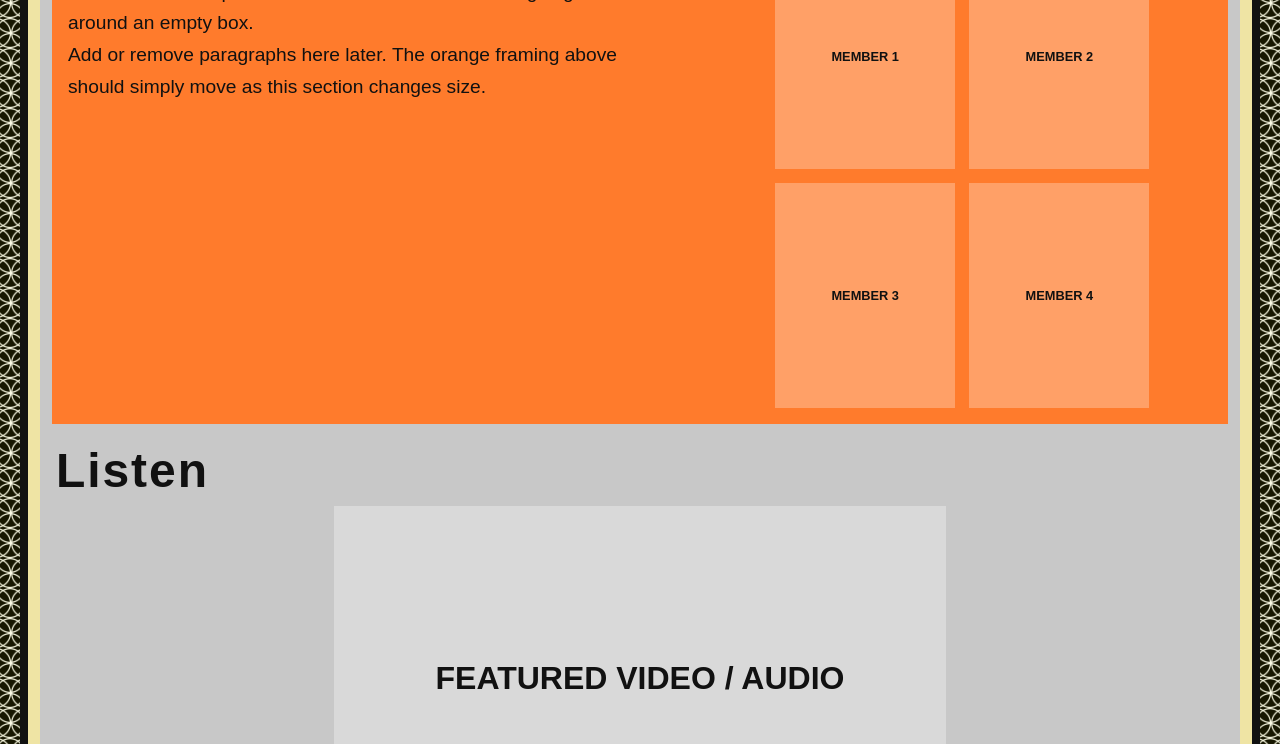
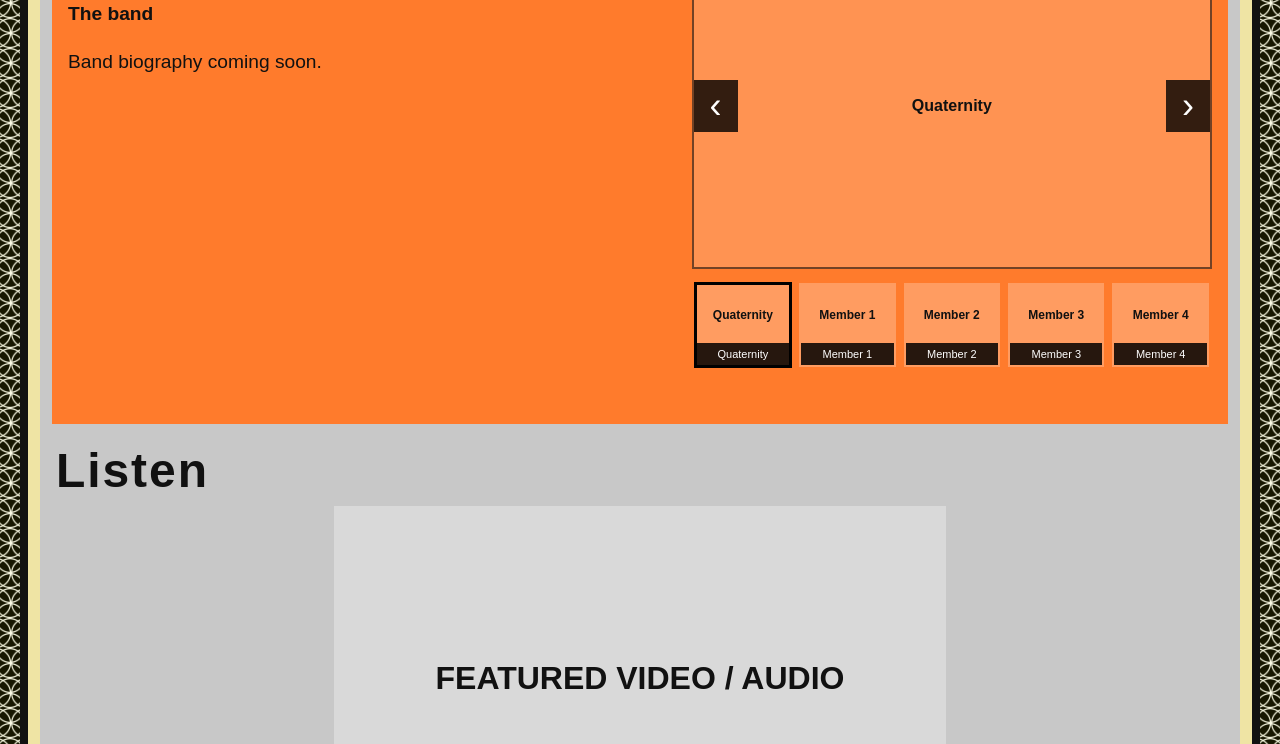
Before and after one commit to mrayover/Quaternityband.com, a website built with Vite: page index.html in a window 1280 px wide. Shown: the part 1512-2256 px from the top of the page. Built offline with nearby package versions, Linux system fonts and the light colour scheme.

Commit message:
Writer and About Update

```diff
--- a/index.html
+++ b/index.html
@@ -503,45 +503,21 @@
             >
               <h2 class="prototype-label section-heading">About</h2>
 
-              <div class="section-inner about-layout">
-
-                <div class="about-copy">
-
-
-
-                  <p>
-                    Placeholder band description. This block exists
-                    so we can test how the frame responds to actual
-                    text rather than designing around an empty box.
-                  </p>
-
-                  <p>
-                    Add or remove paragraphs here later. The orange
-                    framing above should simply move as this section
-                    changes size.
-                  </p>
+              <div class="section-inner about-layout" data-about>
+                <div class="about-copy" aria-live="polite" aria-atomic="true">
+                  <h3 data-about-name>Quaternity</h3>
+                  <p class="about-role" data-about-role>The band</p>
+                  <div data-about-bio><p>Band biography coming soon.</p></div>
                 </div>
 
-                <div class="member-grid">
-
-                  <div class="member-placeholder">
-                    MEMBER 1
+                <div class="about-gallery" aria-label="Band and member photos">
+                  <div class="about-photo-frame">
+                    <div class="about-photo" data-about-photo></div>
+                    <button class="about-arrow about-previous" type="button" aria-label="Previous biography">&#8249;</button>
+                    <button class="about-arrow about-next" type="button" aria-label="Next biography">&#8250;</button>
                   </div>
-
-                  <div class="member-placeholder">
-                    MEMBER 2
-                  </div>
-
-                  <div class="member-placeholder">
-                    MEMBER 3
-                  </div>
-
-                  <div class="member-placeholder">
-                    MEMBER 4
-                  </div>
-
+                  <div class="about-tray" data-about-tray aria-label="Choose a biography"></div>
                 </div>
-
               </div>
             </section>
 
--- a/scripts/writer/style.css
+++ b/scripts/writer/style.css
@@ -24,7 +24,7 @@ p { line-height: 1.5; }
 .status-bar { max-width: 1240px; margin: auto; min-height: 55px; padding: 16px 24px; display: flex; gap: 16px; justify-content: space-between; font-size: 14px; }
 #status[data-error="true"] { color: #a41414; font-weight: 650; }
 #unsaved { color: #713100; font-weight: 650; }
-.tabs { max-width: 1192px; margin: 0 auto; display: flex; gap: 6px; border-bottom: 1px solid #bbb; padding: 0 0 12px; }
+.tabs { max-width: 1192px; margin: 0 auto; display: flex; flex-wrap: wrap; gap: 6px; border-bottom: 1px solid #bbb; padding: 0 0 12px; }
 .tabs button { min-width: 110px; }
 .tabs button[aria-current="page"] { background: #191919; border-color: #191919; color: white; }
 main { max-width: 1240px; margin: auto; padding: 24px; }
--- /dev/null
+++ b/src/about.css
@@ -0,0 +1,92 @@
+/* About contents only: retain the existing section, heading strip and rays. */
+#about .about-layout {
+  grid-template-columns: minmax(0, 1.1fr) minmax(0, 1fr);
+  gap: clamp(20px, 4vw, 64px);
+  align-items: start;
+}
+#about .about-copy, #about .about-gallery { min-width: 0; }
+#about .about-copy { overflow-wrap: anywhere; }
+#about .about-copy h3 { margin: 0 0 8px; font-size: clamp(1.4rem, 2.4vw, 2rem); }
+#about .about-role { margin: 0 0 16px; font-weight: 700; }
+#about [data-about-bio] p { margin: 0 0 1em; white-space: pre-wrap; }
+#about .about-photo-frame {
+  position: relative;
+  aspect-ratio: 16 / 10;
+  max-height: clamp(180px, calc(var(--section-content-height, 500px) - 112px), 540px);
+  background: rgb(255 255 255 / 18%);
+  border: 2px solid rgb(0 0 0 / 55%);
+}
+#about .about-photo { position: absolute; inset: 0; }
+#about .about-photo img { display: block; width: 100%; height: 100%; object-fit: contain; }
+#about .about-photo-placeholder {
+  display: grid;
+  place-items: center;
+  width: 100%;
+  height: 100%;
+  padding: 12px;
+  text-align: center;
+  font-weight: 800;
+  overflow-wrap: anywhere;
+}
+#about .about-arrow {
+  position: absolute;
+  top: 50%;
+  transform: translateY(-50%);
+  width: 44px;
+  height: 52px;
+  border: 0;
+  background: rgb(0 0 0 / 80%);
+  color: white;
+  font: inherit;
+  font-size: 36px;
+  line-height: 1;
+  cursor: pointer;
+}
+#about .about-previous { left: 0; }
+#about .about-next { right: 0; }
+#about .about-tray {
+  position: relative;
+  display: flex;
+  gap: 8px;
+  overflow-x: auto;
+  overscroll-behavior-x: contain;
+  padding: 6px 3px 8px;
+  margin-top: 8px;
+}
+#about .about-thumbnail {
+  position: relative;
+  flex: 0 0 calc((100% - 32px) / 5);
+  min-width: 64px;
+  height: 84px;
+  padding: 0;
+  overflow: hidden;
+  border: 2px solid transparent;
+  background: rgb(255 255 255 / 25%);
+  color: inherit;
+  font: inherit;
+  cursor: pointer;
+}
+#about .about-thumbnail img { display: block; width: 100%; height: 100%; object-fit: cover; }
+#about .about-thumbnail .about-photo-placeholder { padding: 4px 4px 24px; font-size: 12px; }
+#about .about-thumbnail-label {
+  position: absolute;
+  bottom: 0;
+  left: 0;
+  right: 0;
+  background: rgb(0 0 0 / 85%);
+  color: white;
+  padding: 3px;
+  font-size: 11px;
+  white-space: nowrap;
+  overflow: hidden;
+  text-overflow: ellipsis;
+}
+#about .about-thumbnail[aria-pressed="true"] { border-color: black; box-shadow: 0 0 0 1px black; }
+#about button:focus-visible { outline: 3px solid black; outline-offset: 2px; }
+@media (max-width: 720px) {
+  #about .about-layout { grid-template-columns: minmax(0, 1fr); gap: 20px; }
+  #about .about-gallery { grid-row: 1; }
+  #about .about-copy { grid-row: 2; }
+  #about .about-photo-frame { height: auto; aspect-ratio: 4 / 3; }
+  #about .about-thumbnail { height: 68px; }
+}
--- /dev/null
+++ b/src/about.js
@@ -0,0 +1,81 @@
+import entries from './data/about.json'
+import './about.css'
+
+const root = document.querySelector('[data-about]')
+if (root && entries.length) {
+  const photo = root.querySelector('[data-about-photo]')
+  const tray = root.querySelector('[data-about-tray]')
+  const frame = root.querySelector('.about-photo-frame')
+  let selected = 0
+
+  function imageFor(entry, thumbnail = false) {
+    const placeholder = document.createElement('span')
+    placeholder.className = 'about-photo-placeholder'
+    placeholder.textContent = entry.name
+    if (!entry.image) return placeholder
+    const image = document.createElement('img')
+    image.src = entry.image
+    image.alt = thumbnail ? '' : entry.alt || entry.name
+    image.draggable = false
+    image.addEventListener('error', () => image.replaceWith(placeholder), { once: true })
+    return image
+  }
+
+  const buttons = entries.map((entry, index) => {
+    const button = document.createElement('button')
+    button.type = 'button'
+    button.className = 'about-thumbnail'
+    button.setAttribute('aria-label', `Show ${entry.name} biography`)
+    const label = document.createElement('span')
+    label.className = 'about-thumbnail-label'
+    label.textContent = entry.name
+    button.append(imageFor(entry, true), label)
+    button.addEventListener('click', () => select(index))
+    return button
+  })
+  tray.replaceChildren(...buttons)
+
+  function select(index) {
+    selected = (index + entries.length) % entries.length
+    const entry = entries[selected]
+    root.querySelector('[data-about-name]').textContent = entry.name
+    root.querySelector('[data-about-role]').textContent = entry.role
+    const paragraphs = (entry.bio || '').split(/\n\s*\n/).filter(Boolean).map((copy) => {
+      const p = document.createElement('p')
+      p.textContent = copy
+      return p
+    })
+    root.querySelector('[data-about-bio]').replaceChildren(...paragraphs)
+    photo.replaceChildren(imageFor(entry))
+    buttons.forEach((button, i) => button.setAttribute('aria-pressed', String(i === selected)))
+    // Only move the thumbnail tray; never scroll the page or its section.
+    const button = buttons[selected]
+    if (button.offsetLeft < tray.scrollLeft) tray.scrollLeft = button.offsetLeft
+    else if (button.offsetLeft + button.offsetWidth > tray.scrollLeft + tray.clientWidth) {
+      tray.scrollLeft = button.offsetLeft + button.offsetWidth - tray.clientWidth
+    }
+  }
+
+  root.querySelector('.about-previous').addEventListener('click', () => select(selected - 1))
+  root.querySelector('.about-next').addEventListener('click', () => select(selected + 1))
+  root.querySelector('.about-gallery').addEventListener('keydown', (event) => {
+    if (!['ArrowLeft', 'ArrowRight'].includes(event.key)) return
+    event.preventDefault()
+    event.stopPropagation()
+    select(selected + (event.key === 'ArrowRight' ? 1 : -1))
+    if (event.target.classList.contains('about-thumbnail')) buttons[selected].focus({ preventScroll: true })
+  })
+  let touchStart
+  frame.addEventListener('touchstart', (event) => {
+    touchStart = event.touches.length === 1 ? { x: event.touches[0].clientX, y: event.touches[0].clientY } : null
+  }, { passive: true })
+  frame.addEventListener('touchend', (event) => {
+    if (!touchStart) return
+    const dx = event.changedTouches[0].clientX - touchStart.x
+    const dy = event.changedTouches[0].clientY - touchStart.y
+    if (Math.abs(dx) > 50 && Math.abs(dx) > Math.abs(dy) * 1.5) select(selected + (dx < 0 ? 1 : -1))
+    touchStart = null
+  }, { passive: true })
+  frame.addEventListener('touchcancel', () => { touchStart = null }, { passive: true })
+  select(0)
+}
--- /dev/null
+++ b/src/data/about.json
@@ -0,0 +1,42 @@
+[
+  {
+    "id": "band",
+    "name": "Quaternity",
+    "role": "The band",
+    "image": "",
+    "alt": "",
+    "bio": "Band biography coming soon."
+  },
+  {
+    "id": "member-1",
+    "name": "Member 1",
+    "role": "Saxophone / EWI",
+    "image": "",
+    "alt": "",
+    "bio": "Member biography coming soon."
+  },
+  {
+    "id": "member-2",
+    "name": "Member 2",
+    "role": "Guitar",
+    "image": "",
+    "alt": "",
+    "bio": "Member biography coming soon."
+  },
+  {
+    "id": "member-3",
+    "name": "Member 3",
+    "role": "Bass",
+    "image": "",
+    "alt": "",
+    "bio": "Member biography coming soon."
+  },
+  {
+    "id": "member-4",
+    "name": "Member 4",
+    "role": "Drums",
+    "image": "",
+    "alt": "",
+    "bio": "Member biography coming soon."
+  }
+]
--- a/src/site-content.js
+++ b/src/site-content.js
@@ -3,6 +3,7 @@ import events from './data/events.json'
 import venues from './data/venues.json'
 import { upcomingEvents, displayDate, displayTime } from './gig-data.js'
 import './site-content.css'
+import './about.js'
 
 const element = (tag, className, text) => {
   const node = document.createElement(tag)
```
Also changed, not shown: scripts/dev-writer.mjs (+17 -4 lines), scripts/writer/app.js (+38 -3 lines), scripts/writer/index.html (+24 -0 lines).
